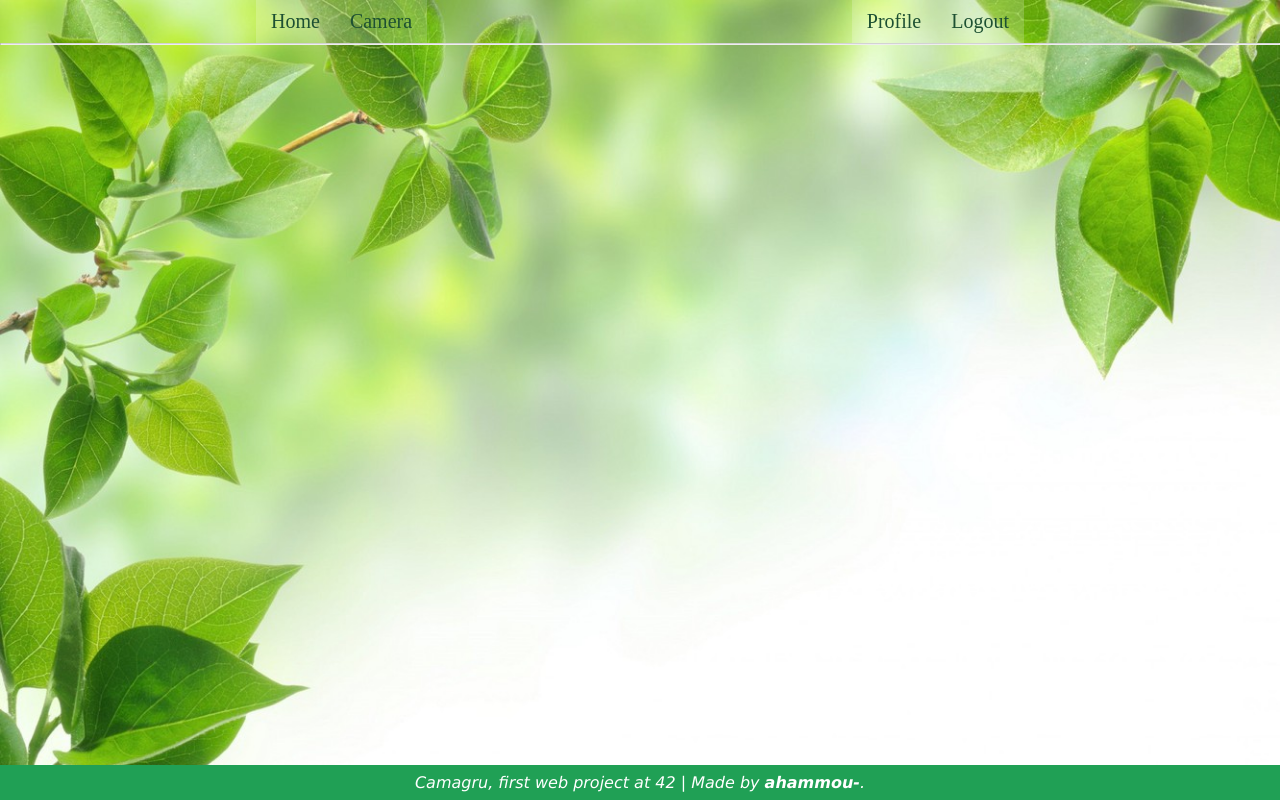
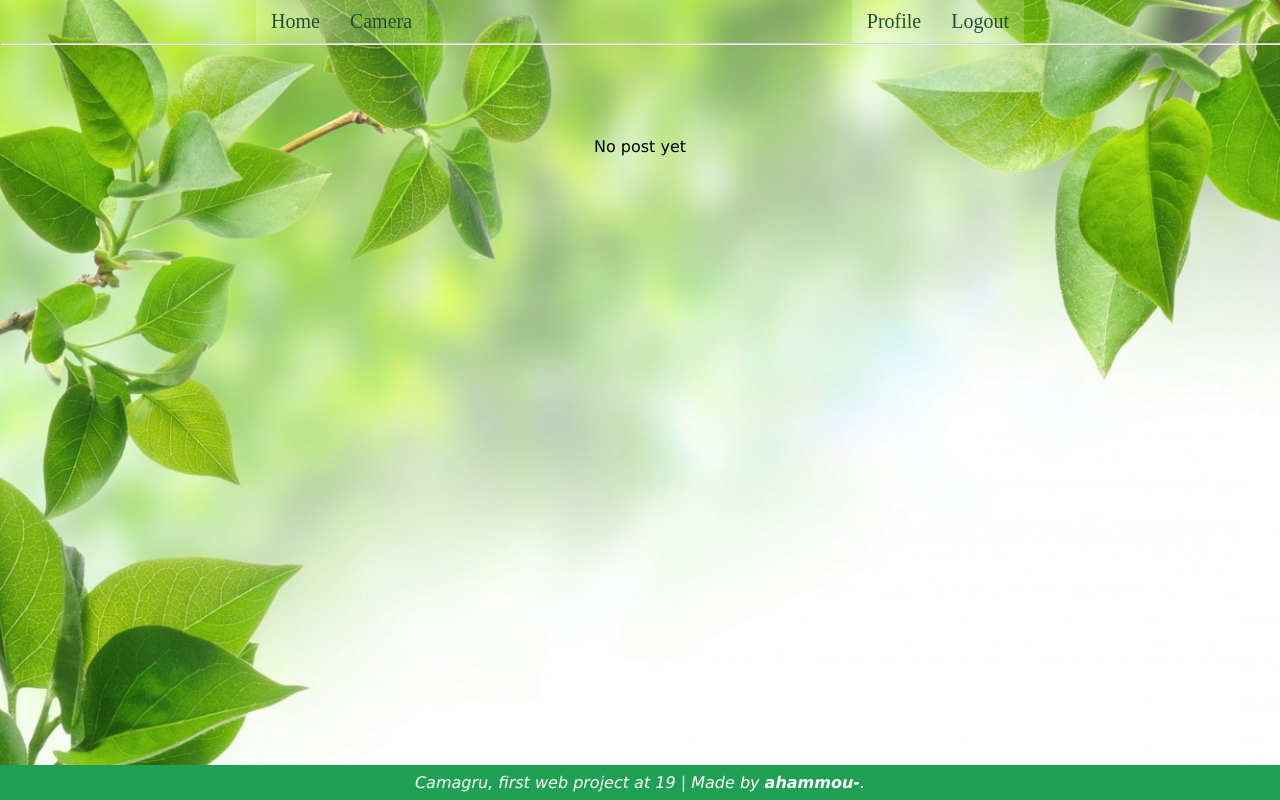
Before and after one commit to ahammou/camagru, a PHP site: template view/showHome.php in a window 1280 px wide. Run offline with PHP 8.4, Linux system fonts and the light colour scheme; the template is opened without the code that fills it, so the values that code supplies are empty; the visitor is signed in with stand-in values (Sample User, id 1).

Commit message:
small changes made

```diff
--- a/view/includes/npy.php
+++ b/view/includes/npy.php
@@ -1,3 +1,4 @@
 <div id="npy">
+    <p>No post yet</p>
     <!-- <img src="public/images/npy.png" alt="No Posts Yet"> -->
 </div>
--- a/view/template.php
+++ b/view/template.php
@@ -54,7 +54,7 @@
 	</div>
 	<footer>
 		<address>
-			Camagru, first web project at 42 | Made by <b>ahammou-</b>.
+			Camagru, first web project at 19 | Made by <b>ahammou-</b>.
 		</address>
 	</footer>
 	<script>
```
